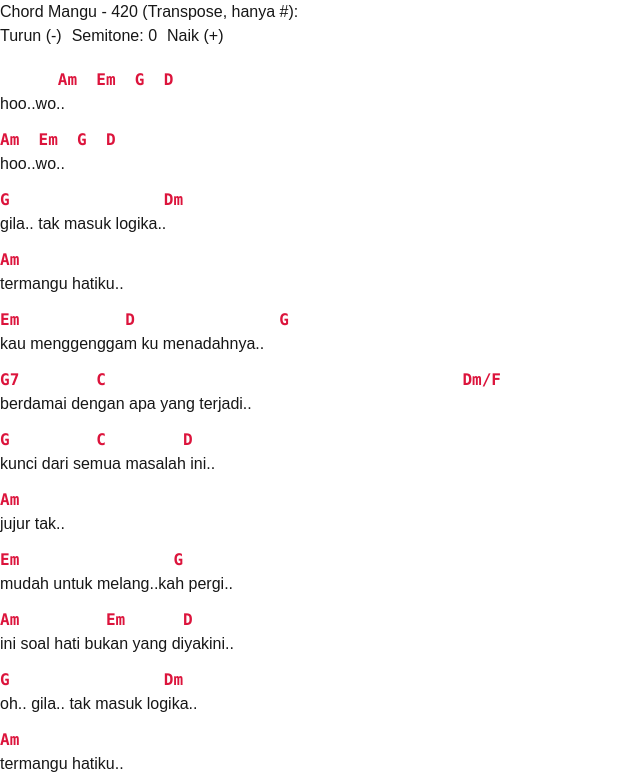
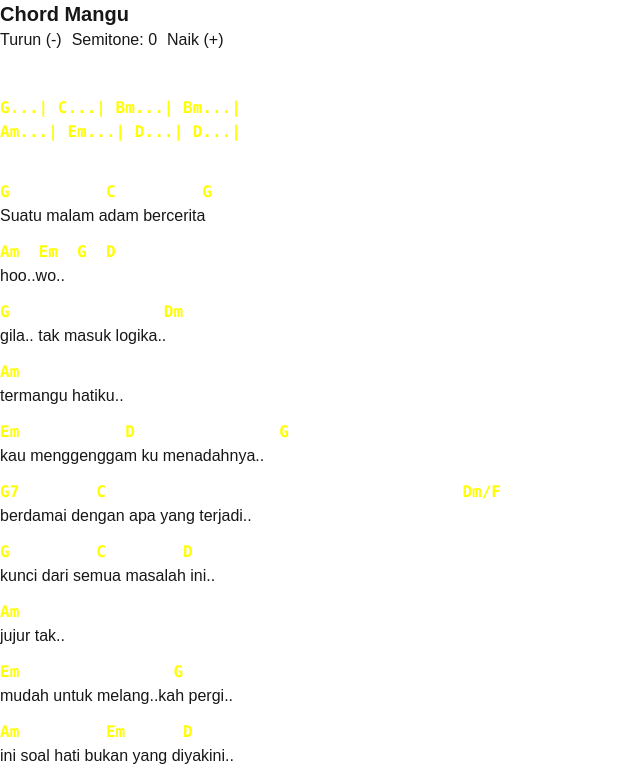
Before and after one commit to EmilFerdinanA/Chords-KITA, a Next.js app: page / in a window 1280 px wide. Shown: the top 783 px of the page, without its empty margins (0-640 px from the left). Built offline with nearby package versions, Linux system fonts and the light colour scheme.

Commit message:
format text

```diff
--- a/app/page.tsx
+++ b/app/page.tsx
@@ -1,26 +1,14 @@
 "use client";
 
-import { useState } from "react";
 import { songData } from "@/components/data";
-import Lyric from "@/components/Lyric";
+import Lyric, { RootObject } from "@/components/Lyric";
 
 export default function Home() {
-  const [semitone, setSemitone] = useState(0);
-
   return (
     <main>
-      <h2>Chord Mangu - 420 (Transpose, hanya #):</h2>
-      <div>
-        <button onClick={() => setSemitone((prev) => prev - 1)}>
-          Turun (-)
-        </button>
-        <span style={{ margin: "0 10px" }}>Semitone: {semitone}</span>
-        <button onClick={() => setSemitone((prev) => prev + 1)}>
-          Naik (+)
-        </button>
-      </div>
+      <h1 className="font-bold text-xl">Chord Mangu</h1>
 
-      <Lyric songData={songData} keyOffset={semitone} />
+      <Lyric songData={songData as RootObject[]} />
     </main>
   );
 }
--- a/components/Lyric.tsx
+++ b/components/Lyric.tsx
@@ -1,39 +1,62 @@
-import React from "react";
+"use client";
+import React, { useState } from "react";
 
-export default function Lyric({ songData, keyOffset = 0 }) {
-  const semitoneOffset = ((keyOffset % 12) + 12) % 12;
+export interface RootObject {
+  label?: string;
+  chord: string;
+  lyric?: string;
+}
+
+export default function Lyric({ songData }: { songData: RootObject[] }) {
+  const [semitone, setSemitone] = useState(0);
 
   const transposedChord = songData.map((line) => ({
     label: line.label || "",
-    chord: line.chord ? transposeChordLine(line.chord, semitoneOffset) : "",
+    chord: line.chord ? transposeChordLine(line.chord, semitone) : "",
     lyric: line.lyric || "",
   }));
 
   return (
+    <>
+      <div>
+        <button
+          onClick={() => setSemitone((prev) => (((prev - 1) % 12) + 12) % 12)}
+        >
+          Turun (-)
+        </button>
+        <span style={{ margin: "0 10px" }}>Semitone: {semitone}</span>
+        <button
+          onClick={() => setSemitone((prev) => (((prev + 1) % 12) + 12) % 12)}
+        >
+          Naik (+)
+        </button>
+      </div>
+
       <div style={{ marginTop: 20 }}>
         {transposedChord?.map((line, idx) => (
           <div key={idx} style={{ marginBottom: 12 }}>
-          {line.chord && (
+            {/* {line.chord && ( */}
             <div>
               <pre
                 style={{
                   margin: 0,
-                  color: "crimson",
+                  color: "yellow",
                   fontWeight: 600,
                   whiteSpace: "pre-wrap",
                 }}
               >
                 {line.label && (
-                  <span className="text-white font-bold">{line.label}: </span>
+                  <div className="text-white font-bold">{line.label} :</div>
                 )}
                 {line.chord}
               </pre>
             </div>
-          )}
+            {/* )} */}
             {line.lyric && <div>{line.lyric}</div>}
           </div>
         ))}
       </div>
+    </>
   );
 }
 
--- a/components/data.ts
+++ b/components/data.ts
@@ -1,5 +1,13 @@
 export const songData = [
-  { chord: "Am  Em  G  D", lyric: "hoo..wo..", label: "Reff" },
+  {
+    chord: "G...| C...| Bm...| Bm...| \nAm...| Em...| D...| D...|",
+    label: "Intro",
+  },
+  {
+    chord: "G          C         G",
+    lyric: "Suatu malam adam bercerita",
+    label: "First",
+  },
   { chord: "Am  Em  G  D", lyric: "hoo..wo.." },
   { chord: "G                Dm", lyric: "gila.. tak masuk logika.." },
   { chord: "Am", lyric: "termangu hatiku.." },
```
Lines whose indentation alone changed are shown as unchanged.
